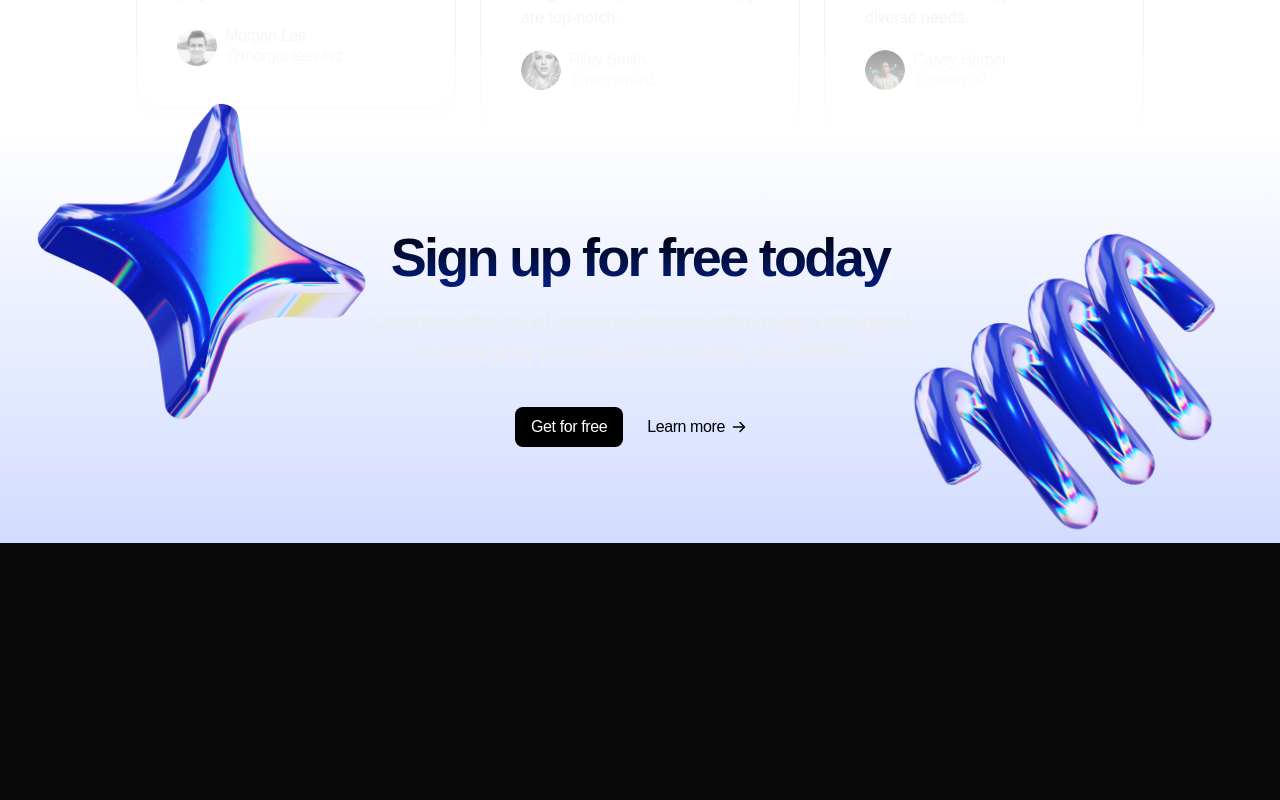
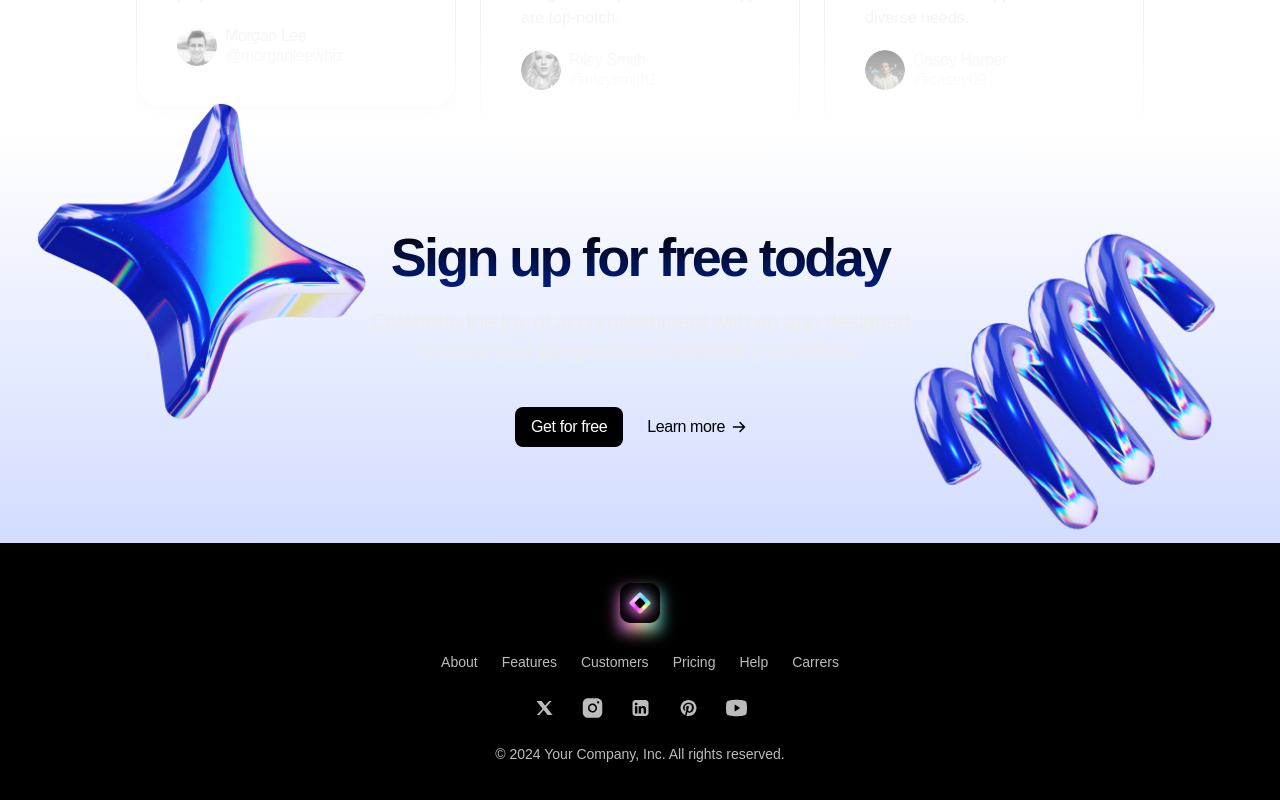
Before and after one commit to Harshalvk/Glimpse, a Next.js app: page / in a window 1280 px wide. Shown: the part 4076-4876 px from the top of the page. Before the commit the page ends 4644 px from the top, so only its background shows below. Built offline with nearby package versions, Linux system fonts and the light colour scheme.

Commit message:
ADD: Footer

```diff
--- a/src/app/page.tsx
+++ b/src/app/page.tsx
@@ -5,6 +5,7 @@
 import Pricing from "@/components/Pricing";
 import { Testimonials } from "@/components/Testimonials";
 import CallToAction from "@/components/CallToAction";
+import Footer from "@/components/Footer";
 
 export default function Home() {
   return (
@@ -16,6 +17,7 @@
       <Pricing />
       <Testimonials/>
       <CallToAction/>
+      <Footer/>
     </>
   );
 }
--- /dev/null
+++ b/src/components/Footer.tsx
@@ -0,0 +1,40 @@
+import React from "react";
+import logo from "@/assets/logosaas.png";
+import Image from "next/image";
+import SocialX from "@/assets/social-x.svg";
+import SocialInsta from "@/assets/social-insta.svg";
+import SocialPin from "@/assets/social-pin.svg";
+import SocialYoutube from "@/assets/social-youtube.svg";
+import SocialLinkedIn from "@/assets/social-linkedin.svg";
+
+const Footer = () => {
+  return (
+    <footer className="bg-black text-[#BCBCBC] text-sm py-10 text-center">
+      <div className="container">
+        <div className="inline-flex relative before:content-[''] before:top-2 before:bottom-0 before:h-full before:blur before:w-full before:bg-[linear-gradient(to_right,#F87BFF,#FB92CF,#FFDD9B,#C2F0B1,#2FD8FE)] before:absolute">
+          <Image src={logo} height={40} alt="SaaS logo" className="relative" />
+        </div>
+        <nav className="flex flex-col md:flex-row md:justify-center gap-6 mt-6">
+          <a href="">About</a>
+          <a href="">Features</a>
+          <a href="">Customers</a>
+          <a href="">Pricing</a>
+          <a href="">Help</a>
+          <a href="">Carrers</a>
+        </nav>
+        <div className="flex justify-center gap-6 mt-6">
+          <SocialX />
+          <SocialInsta />
+          <SocialLinkedIn />
+          <SocialPin />
+          <SocialYoutube />
+        </div>
+        <p className="mt-6">
+          &copy; 2024 Your Company, Inc. All rights reserved.
+        </p>
+      </div>
+    </footer>
+  );
+};
+
+export default Footer;
```
